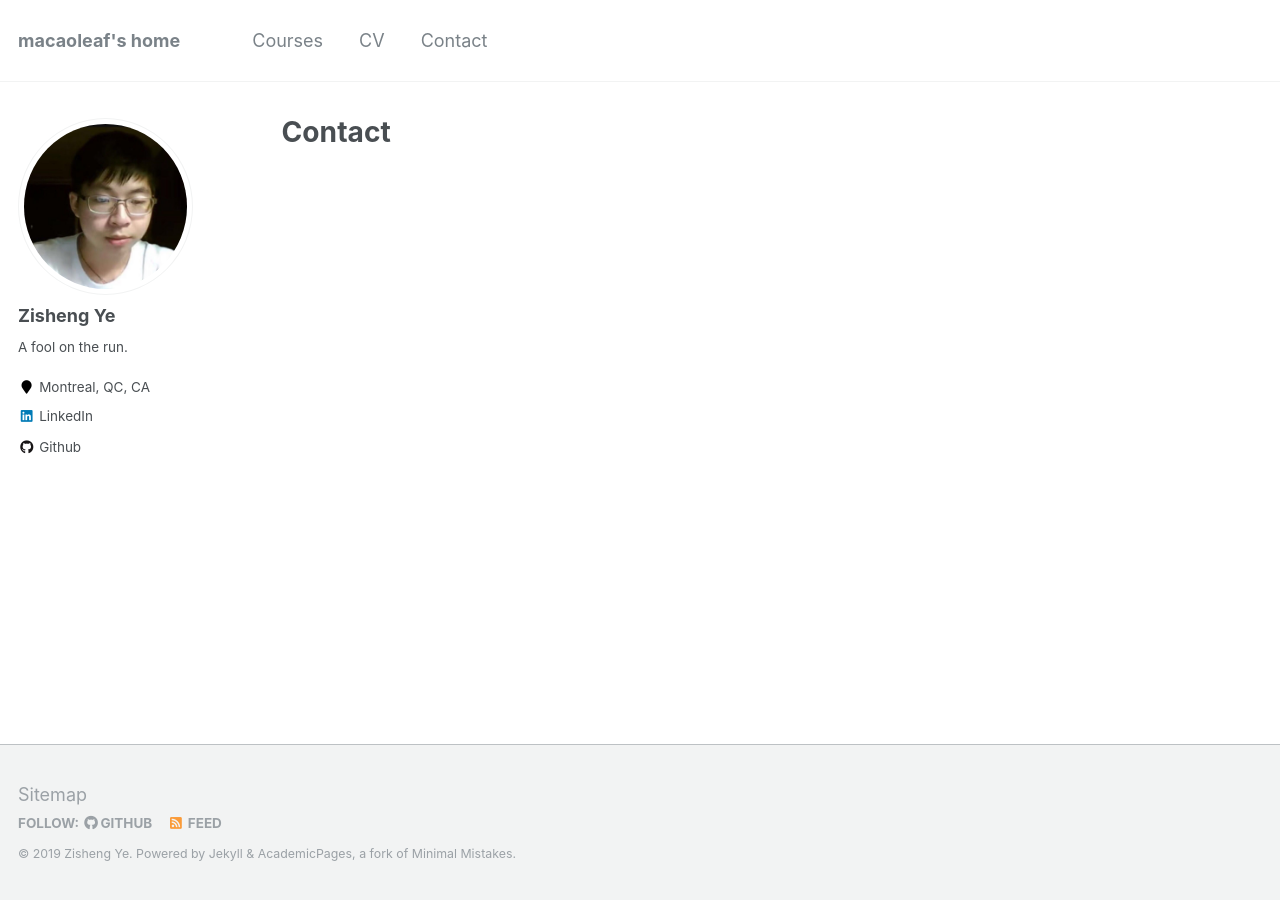
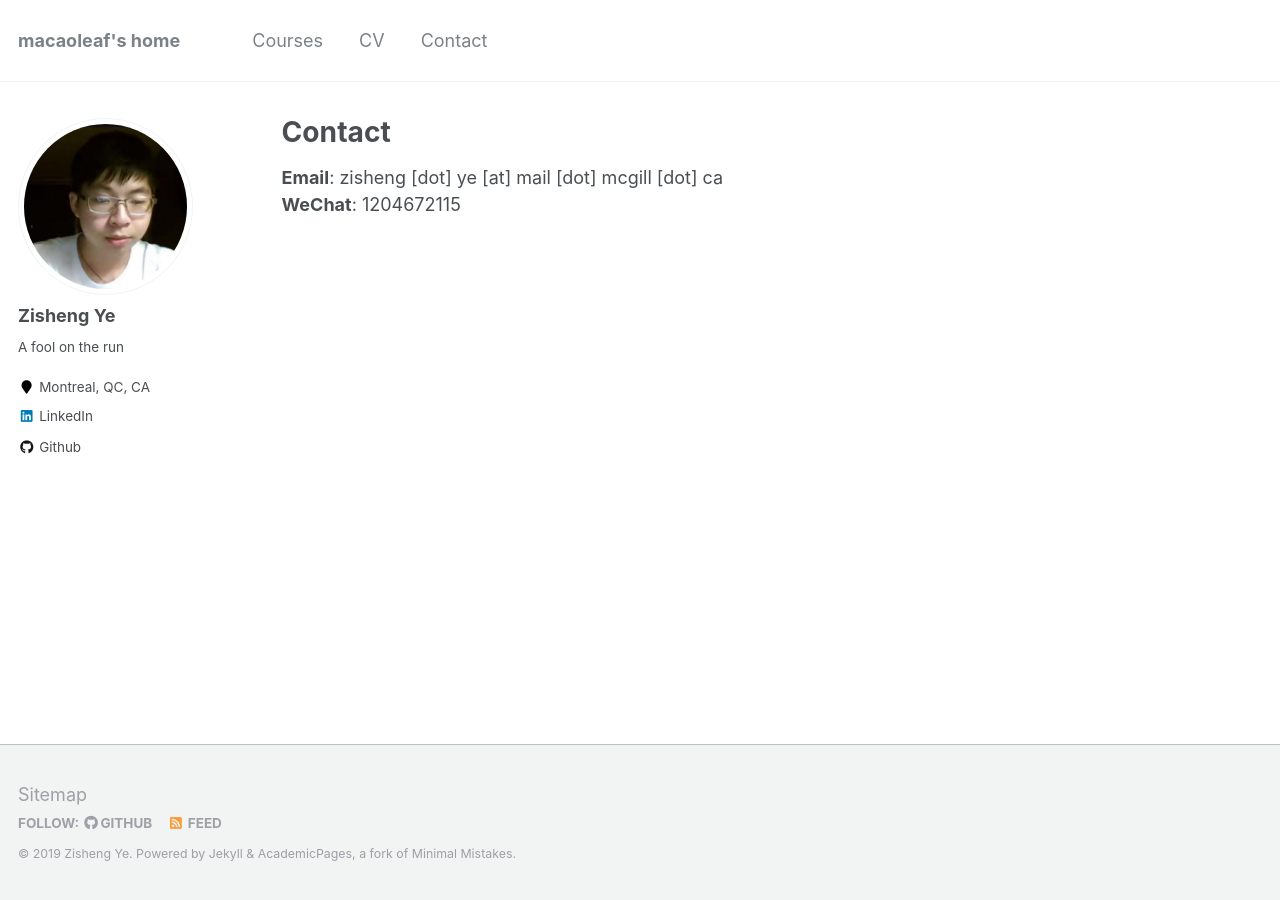
Before and after one commit to macaoleaf/macaoleaf.github.io, a Jekyll site: the page built from _pages/Contact.md, in a window 1280 px wide. Built offline with Jekyll 4.4.1, drawn with Linux system fonts in a browser that asks for light colours.

Commit message:
add contact with minor changes

```diff
--- a/_config.yml
+++ b/_config.yml
@@ -82,7 +82,7 @@ analytics:
 author:
   name             : "Zisheng Ye"
   avatar           : "profile.png"
-  bio              : "A fool on the run."
+  bio              : "A fool on the run"
   location         : "Montreal, QC, CA"
   employer         :
   pubmed           : #"https://www.ncbi.nlm.nih.gov/pubmed/?term=john+snow"
--- a/_pages/Contact.md
+++ b/_pages/Contact.md
@@ -4,3 +4,5 @@ title: "Contact"
 permalink: /contact/
 author_profile: true
 ---
+**Email**: zisheng [dot] ye [at] mail [dot] mcgill [dot] ca
+**WeChat**: 1204672115
```
Also changed, not shown: _pages/Courses.md (+1 -0 lines).
